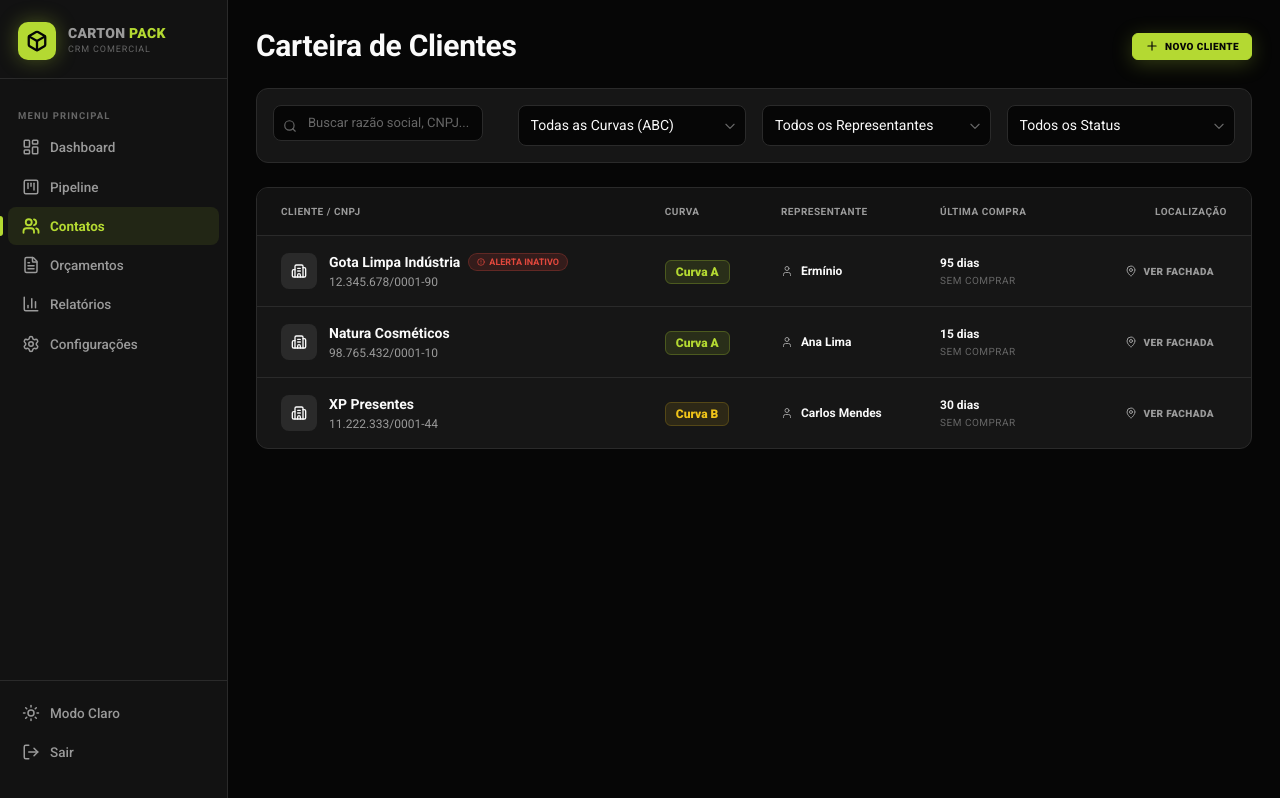
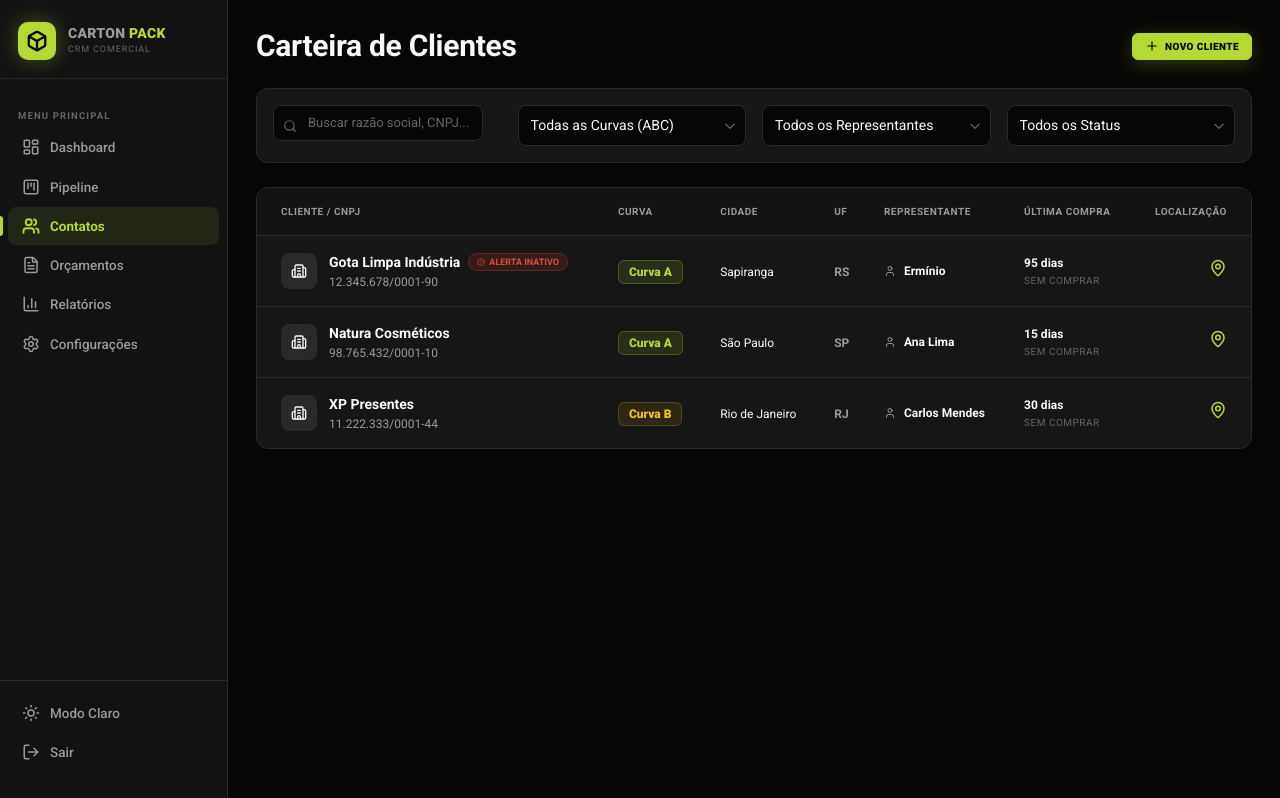
Before and after one commit to mauriciomtabi/CRM-Carton-Pack, a Next.js app: page /contacts in a window 1280 px wide. Built offline with nearby package versions, Linux system fonts and the light colour scheme.

Commit message:
feat: contacts table - add CIDADE/UF columns, replace Ver Fachada with Google Maps lime MapPin icon

```diff
--- a/src/app/(crm)/contacts/page.tsx
+++ b/src/app/(crm)/contacts/page.tsx
@@ -1192,9 +1192,11 @@ export default function ContactsPage() {
   const representatives = Array.from(new Set(contacts.map(c => c.representative)))
 
   function openMap(e: React.MouseEvent, contact: MockContact) {
-    e.stopPropagation() // Don't trigger row click drawer
-    setModalContact(contact)
-    setShowMapModal(true)
+    e.stopPropagation()
+    const query = [contact.address, contact.bairro, contact.city, contact.state, contact.cep].filter(Boolean).join(', ')
+    if (query) {
+      window.open(`https://www.google.com/maps/search/?api=1&query=${encodeURIComponent(query)}`, '_blank')
+    }
   }
 
   const handleUpdateContact = (updatedContact: MockContact) => {
@@ -1310,6 +1312,8 @@ export default function ContactsPage() {
               <tr className="border-b border-[var(--line)] bg-[var(--charcoal)] font-mono text-[10px] text-[var(--gray)] uppercase tracking-wider">
                 <th className="p-4 pl-6">Cliente / CNPJ</th>
                 <th className="p-4">Curva</th>
+                <th className="p-4">Cidade</th>
+                <th className="p-4">UF</th>
                 <th className="p-4">Representante</th>
                 <th className="p-4">Última Compra</th>
                 <th className="p-4 pr-6 text-right">Localização</th>
@@ -1358,6 +1362,16 @@ export default function ContactsPage() {
                       </span>
                     </td>
 
+                    {/* Cidade */}
+                    <td className="p-4">
+                      <span className="text-xs text-[var(--white)] font-mono">{contact.city || <span className="text-[var(--gray2)]">-</span>}</span>
+                    </td>
+
+                    {/* UF */}
+                    <td className="p-4">
+                      <span className="text-xs font-bold text-[var(--gray)] font-mono uppercase">{contact.state || '-'}</span>
+                    </td>
+
                     {/* Representante */}
                     <td className="p-4 text-xs font-semibold text-[var(--white)]">
                       <div className="flex items-center gap-2">
@@ -1374,14 +1388,18 @@ export default function ContactsPage() {
                       </div>
                     </td>
 
-                    {/* Localizacao / Fachada */}
+                    {/* Localizacao — Google Maps icon */}
                     <td className="p-4 pr-6 text-right">
                       <button
                         onClick={(e) => openMap(e, contact)}
-                        className="btn btn-ghost btn-sm text-[var(--gray)] hover:text-white inline-flex items-center gap-1.5"
+                        title="Ver no Google Maps"
+                        className={`inline-flex items-center justify-center transition-colors ${
+                          (contact.address || contact.city)
+                            ? 'text-[var(--lime)] hover:opacity-70 cursor-pointer'
+                            : 'text-[var(--gray2)] opacity-30 pointer-events-none'
+                        }`}
                       >
-                        <MapPin size={12} />
-                        <span>Ver Fachada</span>
+                        <MapPin size={18} />
                       </button>
                     </td>
                   </tr>
@@ -1390,7 +1408,7 @@ export default function ContactsPage() {
 
               {filteredContacts.length === 0 && (
                 <tr>
-                  <td colSpan={5} className="p-12 text-center text-sm text-[var(--gray2)] font-mono">
+                  <td colSpan={7} className="p-12 text-center text-sm text-[var(--gray2)] font-mono">
                     Nenhum cliente encontrado com os filtros selecionados.
                   </td>
                 </tr>
```
